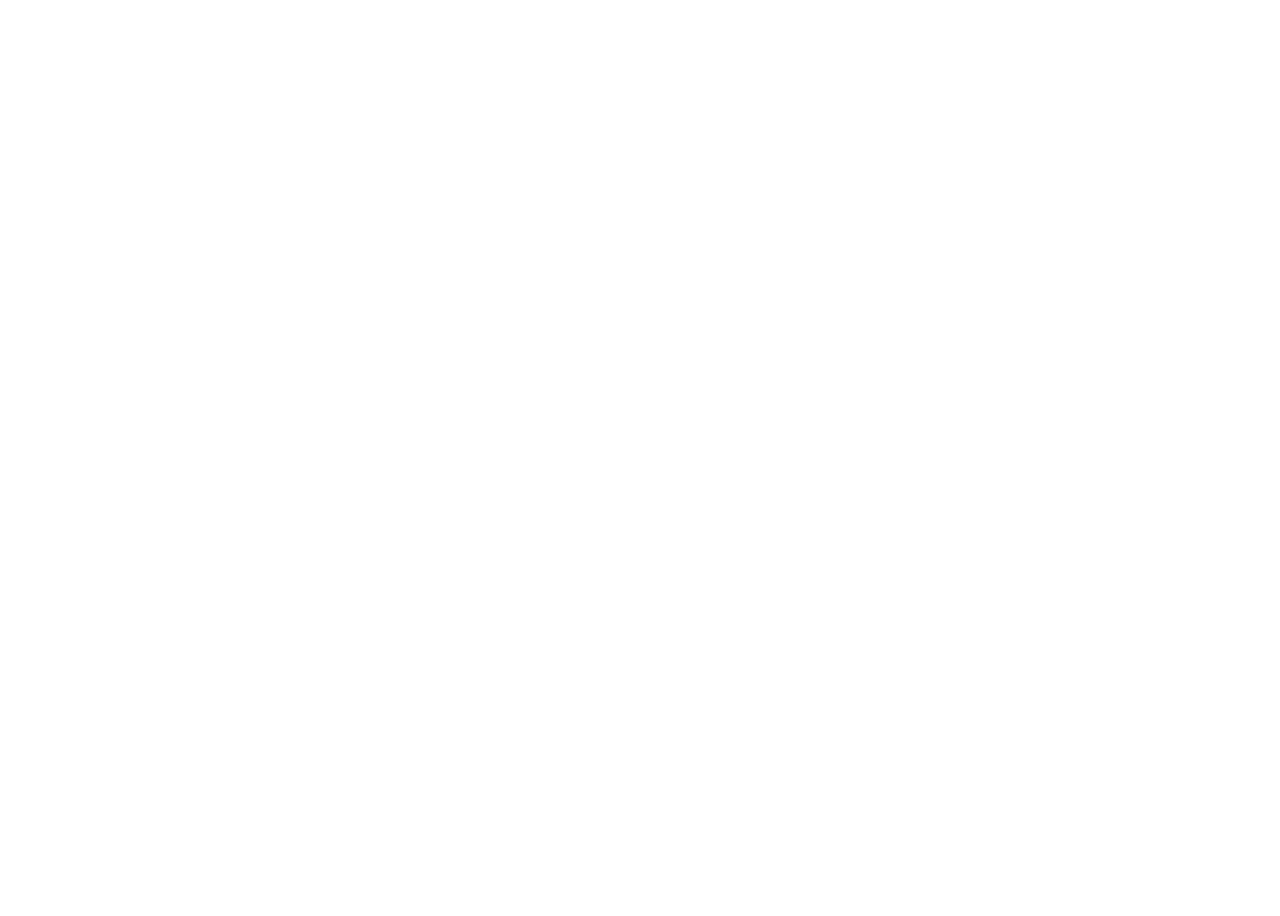
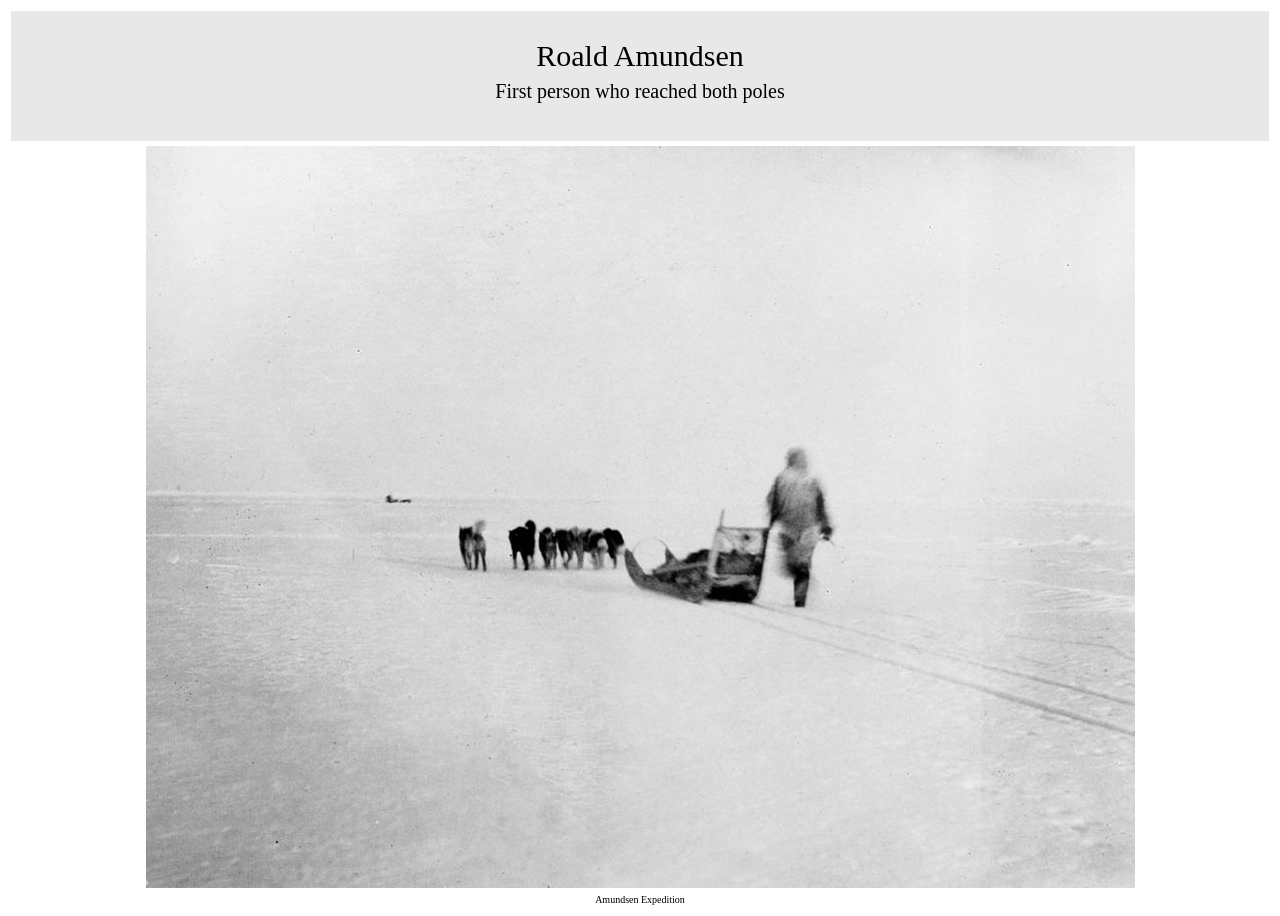
Before and after one commit to ro0bert91/TributePage.github.io, a plain HTML site: page index.html in a window 1280 px wide. Before the commit the page ends 800 px from the top, so only its background shows below. Drawn offline with Linux system fonts and the light colour scheme.

Commit message:
pager header

```diff
--- a/css/styles.css
+++ b/css/styles.css
@@ -0,0 +1,40 @@
+html{
+    font-size: 	0.625rem;
+}
+
+header{
+    background-color: #E8E8E8;
+}
+
+main{
+    margin: 10px;
+    border: 1px solid #ffffff;
+    border-radius: 20px;
+}
+.main-title{
+    padding-top: 30px;
+    font-size: 3rem;
+    text-align: center;
+}
+.main-title-paragraph{
+    font-size: 2rem;
+    text-align: center;
+    margin-top: 10px;
+    margin-bottom: 10px;
+}
+
+.header-figure{
+    padding-top: 5px;
+    margin-top: 40px;
+    background-color: #ffffff;
+    color: black;
+    text-align: center;
+    border-radius: 2px;
+}
+.header-image{
+    max-width: 100%;
+}
+
+.caption{
+    padding-top: 5px;
+}
--- a/index.html
+++ b/index.html
@@ -3,11 +3,24 @@
 <head>
     <meta charset="UTF-8">
 
-    <title>Title</title>
+    <title>Tribute Page</title>
     <link rel="stylesheet" type="text/css" href="css/reset.css">
     <link rel="stylesheet" type="text/css" href="css/styles.css">
 </head>
 <body>
+    <main>
+        <header>
+            <h1 class="main-title">Roald Amundsen</h1>
+            <p class="main-title-paragraph">First person who reached both poles</p>
+            <figure class="header-figure">
+                <img src="images/ice-crossing.jpg" class="header-image">
+                <figcaption class="caption">Amundsen Expedition</figcaption>
+            </figure>
 
+        </header>
+
+
+
+    </main>
 </body>
 </html>
```
Also changed, not shown: images/ice-crossing.jpg (added).
